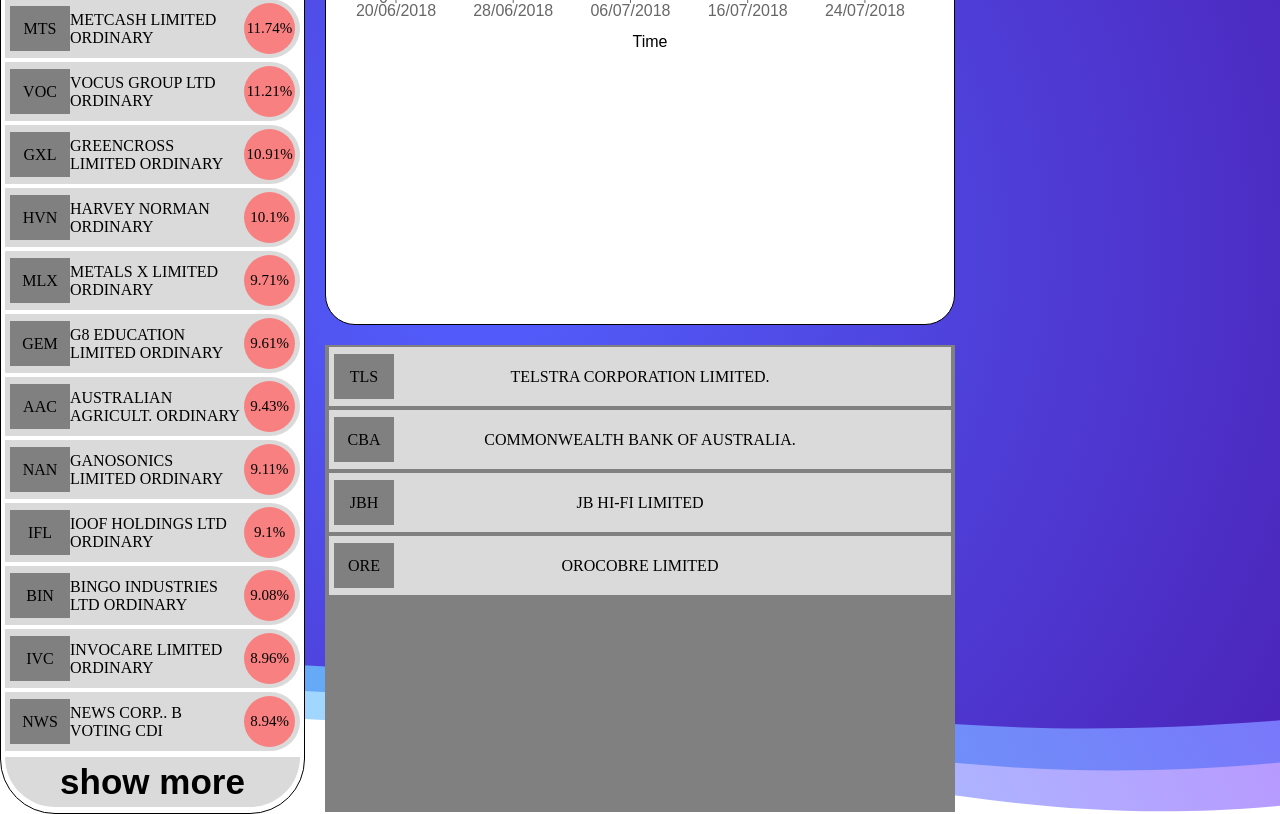
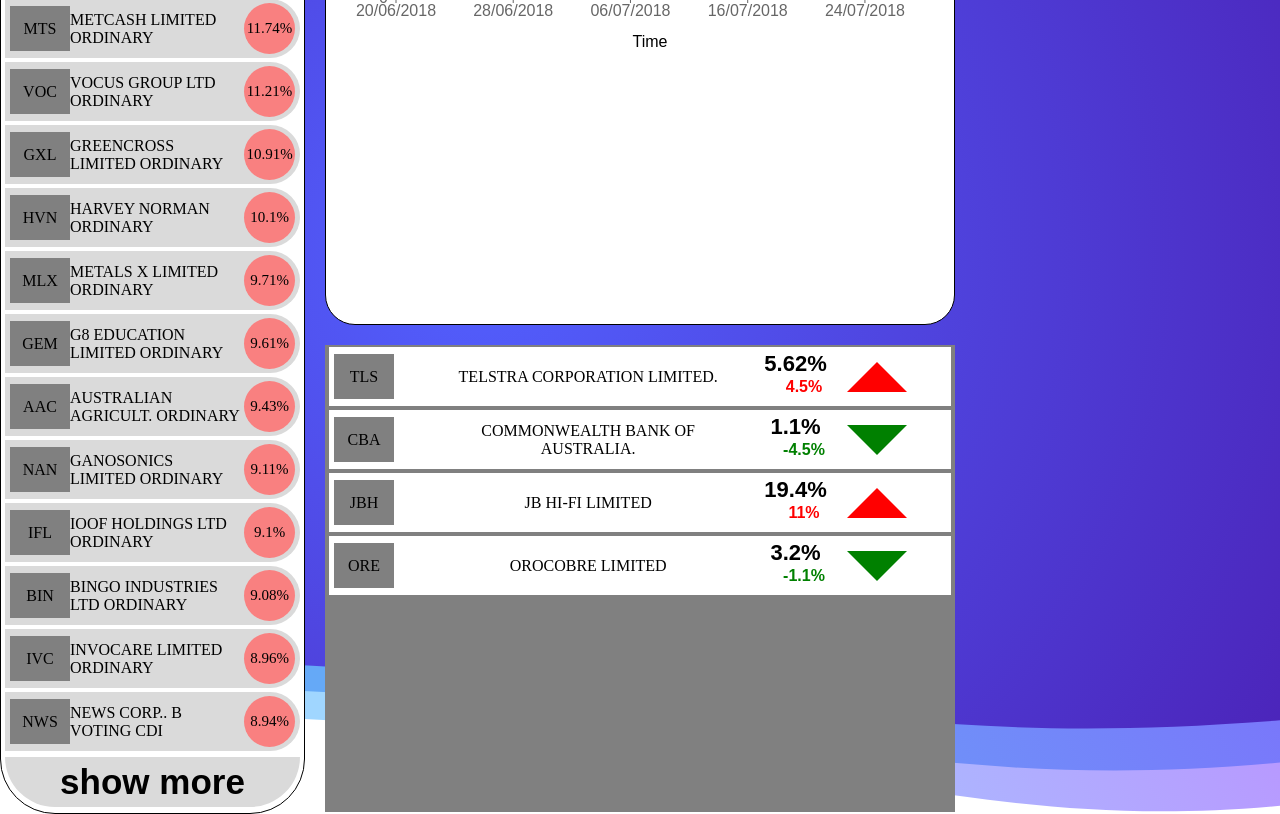
Before and after one commit to shortedapp/shorted, a Gatsby site: page / in a window 1280 px wide. Shown: the part 625-1439 px from the top of the page. Built offline with nearby package versions, Linux system fonts and the light colour scheme; Gatsby itself is replaced by a stand-in of ours.

Commit message:
added alert widget

```diff
--- a/src/components/AlertRow/index.jsx
+++ b/src/components/AlertRow/index.jsx
@@ -1,6 +1,15 @@
 import React from 'react';
 
-import { Wrapper , Name, Code } from './style';
+import {
+    Wrapper,
+    Name,
+    Code,
+    Percentage,
+    IndicatorWrapper,
+    IndicatorUp,
+    IndicatorDown,
+    PercentageChanged,
+    PercentageCurrent } from './style';
 
 /**
  * Renders a given row in the alert & anomalies widget.
@@ -9,6 +18,13 @@ const AlertRow = (props) =>  (
     <Wrapper>
         <Code><div className="code">{props.code}</div></Code>
         <Name>{props.name}</Name>
+        <Percentage>
+            <PercentageCurrent>{props.currentPercent}%</PercentageCurrent>
+            <PercentageChanged value={props.changedPercent} >{props.changedPercent}%</PercentageChanged>
+        </Percentage>
+        <IndicatorWrapper>
+        {props.changedPercent > 0 ? <IndicatorUp /> : <IndicatorDown/>}
+        </IndicatorWrapper>
     </Wrapper>
 )
 
--- a/src/components/AlertRow/style.js
+++ b/src/components/AlertRow/style.js
@@ -2,16 +2,16 @@ import styled from 'styled-components';
 
 export const Wrapper = styled.div`
     display: grid;
-    grid-template-columns: repeat(5, 1fr);
+    grid-template-columns: repeat(6, 1fr);
     grid-template-rows: repeat(2, 1fr);
     grid-template-areas:
-        "code name name name percentage"
-        "code name name name percentage";
+        "code name name name percentage indicator"
+        "code name name name percentage indicator";
     margin: 2px;
     margin-left: 4px;
     margin-right: 4px;
     height: 51px;
-    background: #dadada;
+    background: white;
     padding-top: 4px;
     padding-bottom: 4px;
 `;
@@ -42,3 +42,52 @@ export const Code = styled.div`
             margin-left: 5px;
         }
 `
+export const Percentage = styled.div`
+    grid-area: percentage;
+    display: grid;
+    grid-template-rows: repeat(2, 1fr);
+    grid-gap: 1px;
+    grid-template-areas:
+        "current"
+        "changed";
+`
+export const PercentageCurrent = styled.div`
+    grid-area: current;
+    font-size: 22px;
+    font-weight: bold;
+    font-family: Avenir Next,sans-serif;
+
+`
+export const PercentageChanged = styled.div`
+    grid-area: changed;
+    margin-left: 17px;
+    font-weight: bold;
+    font-family: Avenir Next,sans-serif;
+    color: ${props => props.value > 0 ? `red`: `green`};
+    padding-bottom: 10px;
+`
+export const IndicatorUp = styled.div`
+    width: 0;
+    height: 0;
+    border-left: 30px solid transparent;
+    border-right: 30px solid transparent;
+    border-bottom: 30px solid red;
+    `
+export const IndicatorDown = styled.div`
+
+    width: 0;
+    height: 0;
+    border-left: 30px solid transparent;
+    border-right: 30px solid transparent;
+    border-top: 30px solid green;
+`
+
+export const IndicatorWrapper = styled.div`
+    grid-area: indicator;
+    display: flex;
+    flex-direction: column;
+    text-align: center;
+    vertical-align: middle;
+    justify-content: center;
+
+`
--- a/src/services/sapi/fixtures/data/topAlerts.json
+++ b/src/services/sapi/fixtures/data/topAlerts.json
@@ -3,25 +3,25 @@
             "code": "TLS",
             "name": "TELSTRA CORPORATION LIMITED.",
             "currentPercent": 5.62,
-            "changePercent": 4.5
+            "changedPercent": 4.5
         },
         {
             "code": "CBA",
             "name": "COMMONWEALTH BANK OF AUSTRALIA.",
             "currentPercent": 1.1,
-            "changePercent": -4.5
+            "changedPercent": -4.5
         },
         {
             "code": "JBH",
             "name": "JB HI-FI LIMITED",
             "currentPercent": 19.4,
-            "changePercent": 11
+            "changedPercent": 11
         },
         {
             "code": "ORE",
             "name": "OROCOBRE LIMITED",
             "currentPercent": 3.2,
-            "changePercent": -1.1
+            "changedPercent": -1.1
         }
     ],
     "last_modified": "01/01/2011"
```
